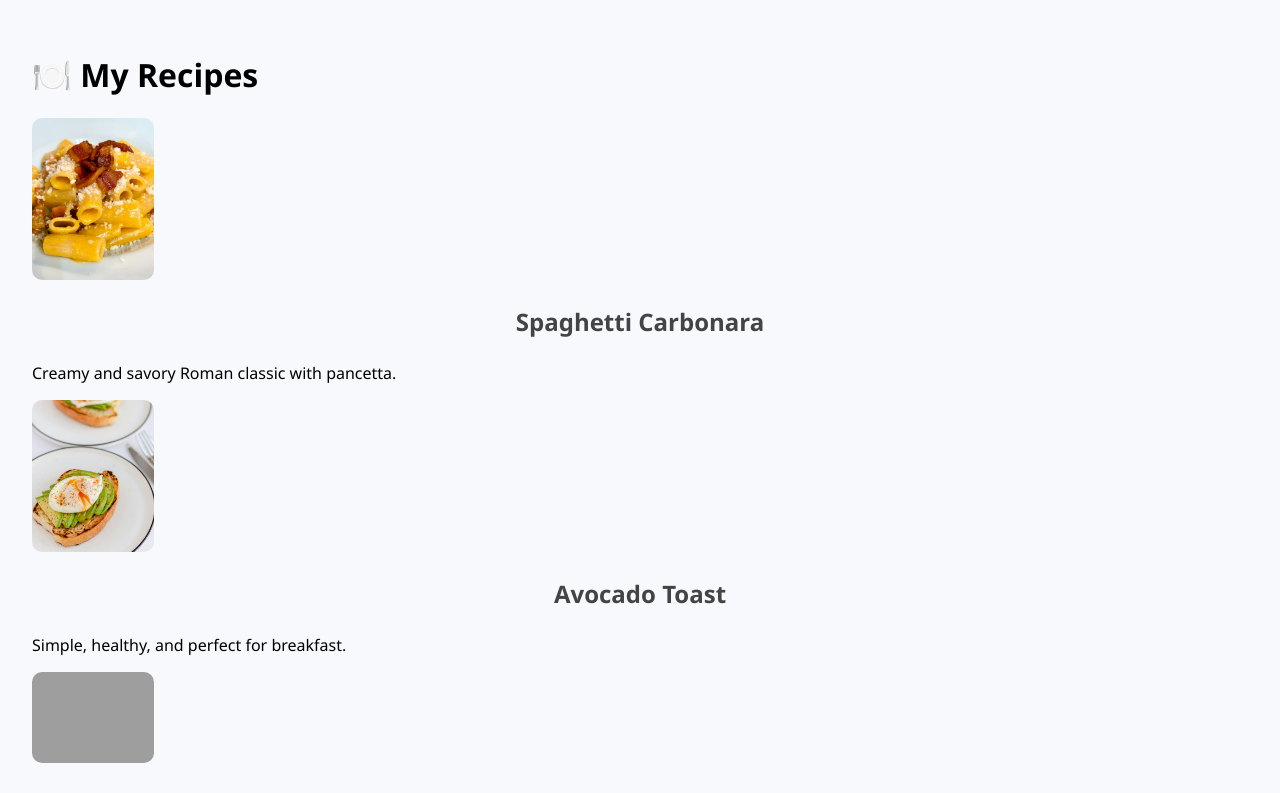
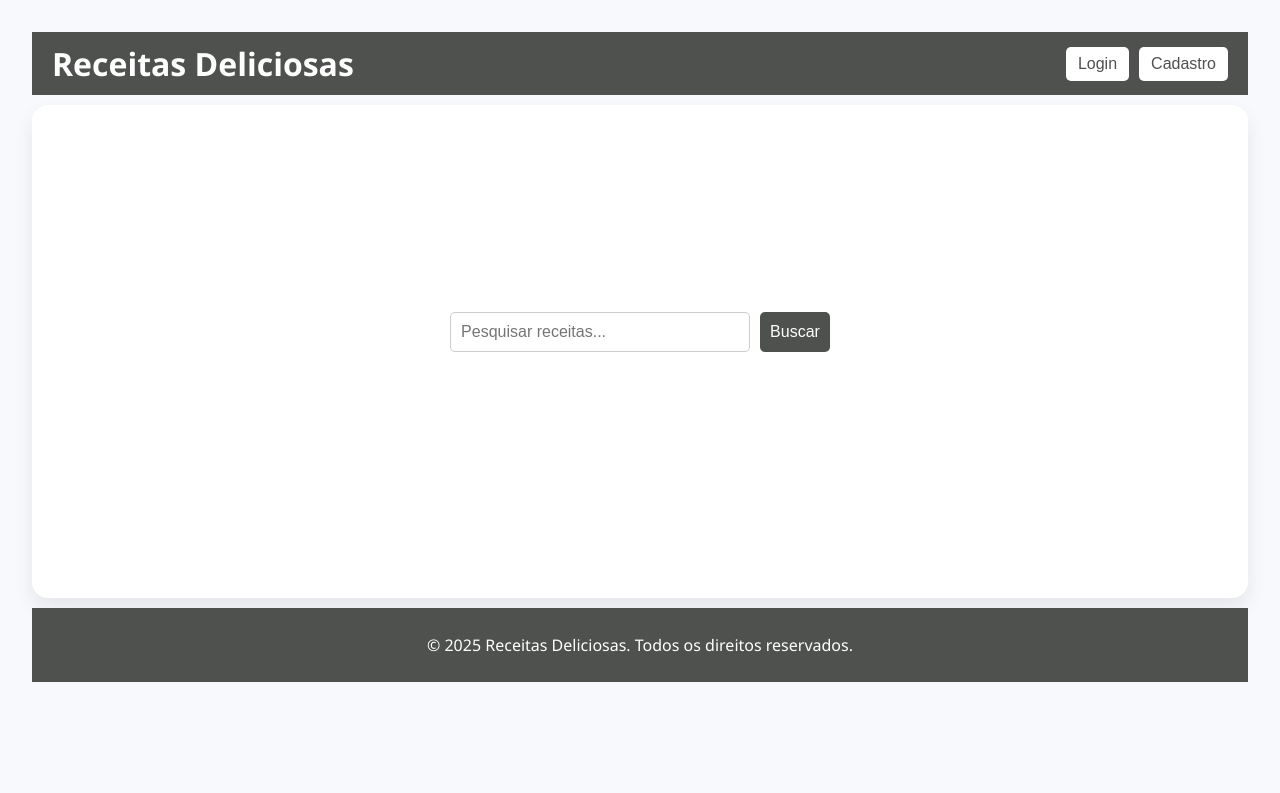
Before and after one commit to jrvelloso/Monday-Recipe, an Angular app in the folder Frontend/recipe-app/: page / in a window 1280 px wide. Shown: the top 793 px of the page. Built offline with nearby package versions, Linux system fonts and the light colour scheme; no server answers; grey boxes are pictures that could not be loaded.

Commit message:
Home component

```diff
--- a/Frontend/recipe-app/src/app/home/home.component.css
+++ b/Frontend/recipe-app/src/app/home/home.component.css
@@ -9,3 +9,153 @@
   transform: scale(1.1);
   transition: transform 0.3s ease;
 }
+
+body {
+  font-family: Arial, sans-serif;
+  background-color: #f4f4f4;
+  margin: 0;
+  padding: 0;
+  display: flex;
+  flex-direction: column;
+  min-height: 100vh;
+}
+header {
+  background: #4e514e;
+  color: white;
+  padding: 10px 20px;
+  display: flex;
+  justify-content: space-between;
+  align-items: center;
+}
+header h1 {
+  margin: 0;
+}
+.nav-buttons {
+  display: flex;
+}
+.nav-buttons button {
+  margin-left: 10px;
+  padding: 8px 12px; /* Reduzido para botões menores */
+  background: white;
+  color: #4e514e;
+  border: none;
+  border-radius: 5px;
+  cursor: pointer;
+}
+.nav-buttons button:hover {
+  background: #e0e0e0;
+}
+.container {
+  padding: 17%;
+  width: 100%;
+  height: 100%;
+  min-width: 100%;
+  margin-block: 10px;
+  text-align: center;
+  flex: 1; /* Faz a área do conteúdo ocupar o espaço restante */
+  display: flex;
+  flex-direction: column;
+  justify-content: center; /* Centraliza verticalmente */
+  align-items: center; /* Centraliza horizontalmente */
+}
+.search-bar {
+  margin-bottom: 20px;
+  display: flex;
+  justify-content: center; /* Centraliza a barra de pesquisa */
+}
+.search-bar input {
+  padding: 10px;
+  width: 300px;
+  border: 1px solid #ccc;
+  border-radius: 5px;
+  margin-right: 10px; /* Espaço entre o input e o botão */
+}
+.search-bar button {
+  padding: 10px;
+  background: #4e514e;
+  color: white;
+  border: none;
+  border-radius: 5px;
+  cursor: pointer;
+}
+.search-bar button:hover {
+  background: #4e514e;
+}
+.recipe-list {
+  margin-top: 20px;
+  display: flex; /* Exibe as receitas em linha */
+  flex-wrap: wrap; /* Permite que as receitas se movam para a linha seguinte se não houver espaço */
+  justify-content: center; /* Centraliza as receitas */
+}
+.recipe-item {
+  background: white;
+  padding: 15px;
+  margin: 10px;
+  border-radius: 5px;
+  width: 200px; /* Largura dos itens da receita */
+  box-shadow: 0 0 10px rgba(0, 0, 0, 0.1);
+  cursor: pointer;
+  text-align: center; /* Centraliza o texto dentro do item da receita */
+}
+.recipe-item:hover {
+  box-shadow: 0 0 15px rgba(0, 0, 0, 0.2);
+}
+footer {
+  background: #4e514e;
+  color: white;
+  text-align: center;
+  padding: 10px 0;
+  position: relative;
+  bottom: 0;
+  width: 100%;
+}
+.form-container {
+  display: none;
+  margin: 20px auto;
+  text-align: center;
+  background: white;
+  padding: 20px;
+  border-radius: 5px;
+  box-shadow: 0 0 10px rgba(0, 0, 0, 0.1);
+  width: 400px; /* Largura do formulário */
+  padding-left: 20px; /* Espaço à esquerda */
+  padding-right: 20px; /* Espaço à direita */
+}
+.form-container input {
+  width: calc(100% - 20px); /* Ajustado para o padding */
+  padding: 10px;
+  margin: 10px 0;
+  border: 1px solid #ccc;
+  border-radius: 5px;
+}
+.form-container button {
+  padding: 8px; /* Reduzido para botões menores */
+  background: #4e514e;
+  color: white;
+  border: none;
+  border-radius: 5px;
+  cursor: pointer;
+  width: 30%; /* Botão ocupa 30% da largura */
+  margin: 5px; /* Margem entre os botões */
+}
+.form-container button:hover {
+  background: #4e514e;
+}
+.back-button {
+  margin-top: 10px; /* Ajustado para margem superior */
+  padding: 8px; /* Reduzido para botões menores */
+  background: #d9534f;
+  color: white;
+  border: none;
+  border-radius: 5px;
+  cursor: pointer;
+  width: 30%; /* Botão ocupa 30% da largura */
+}
+.back-button:hover {
+  background: #c9302c;
+}
+.button-container {
+  display: flex;
+  justify-content: space-between; /* Espaço entre os botões */
+  margin-top: 10px; /* Margem superior para o container de botões */
+}
--- a/Frontend/recipe-app/src/app/home/home.component.html
+++ b/Frontend/recipe-app/src/app/home/home.component.html
@@ -1,16 +1,153 @@
-<div class="min-h-screen bg-gray-50 p-6">
-  <h1 class="text-4xl font-bold text-center mb-10 text-gray-800">🍽️ My Recipes</h1>
+<header>
+  <h1>Receitas Deliciosas</h1>
+  <div class="nav-buttons">
+      <button onclick="showLogin()">Login</button>
+      <button onclick="showRegister()">Cadastro</button>
+  </div>
+</header>
 
-  <div class="grid md:grid-cols-3 gap-6">
-    <div *ngFor="let recipe of recipes"
-      class="bg-white rounded-2xl shadow-md overflow-hidden hover:shadow-xl transition-shadow">
-      <img [src]="recipe.image" [alt]="recipe.title" class="w-full h-48 object-cover imageFood" />
-      <div class="p-4">
-        <h2 class="text-xl font-semibold text-gray-800 mb-2">{{ recipe.title }}</h2>
-        <p class="text-gray-600 text-sm">{{ recipe.description }}</p>
+<div class="container">
+  <div class="search-bar" id="searchBar">
+      <input type="text" id="searchInput" placeholder="Pesquisar receitas...">
+      <button onclick="searchRecipes()">Buscar</button>
+  </div>
+
+  <div class="recipe-list" id="recipeList">
+      <!-- As receitas encontradas serão exibidas aqui -->
+  </div>
+
+  <div class="form-container" id="login-form">
+      <h2>Login</h2>
+      <input type="text" id="loginUser" placeholder="Usuário" required>
+      <input type="password" id="loginPassword" placeholder="Senha" required>
+      <div class="error-message" id="loginError" style="color: red;"></div>
+      <div class="button-container">
+          <button type="button" onclick="validateLogin()">Entrar</button>
+          <button class="toggle-button" onclick="toggleForms()">Criar conta</button>
+          <button class="back-button" onclick="goBack()">Voltar</button>
       </div>
-    </div>
+  </div>
+
+  <div class="form-container" id="register-form">
+      <h2>Cadastro</h2>
+      <input type="text" id="registerName" placeholder="Nome" required>
+      <input type="email" id="registerEmail" placeholder="Email" required>
+      <input type="password" id="registerPassword" placeholder="Senha" required>
+      <div class="error-message" id="registerError" style="color: red;"></div>
+      <div class="button-container">
+          <button type="button" onclick="validateRegister()">Cadastrar</button>
+          <button class="toggle-button" onclick="toggleForms()">Já tenho uma conta</button>
+          <button class="back-button" onclick="goBack()">Voltar</button>
+      </div>
   </div>
 </div>
 
-<app-category></app-category>
+<footer>
+  <p>&copy; 2025 Receitas Deliciosas. Todos os direitos reservados.</p>
+</footer>
+
+<script>
+  function showLogin() {
+      document.getElementById('login-form').style.display = 'block';
+      document.getElementById('register-form').style.display = 'none';
+      document.getElementById('recipeList').style.display = 'none';
+      document.getElementById('searchBar').style.display = 'none';
+  }
+
+  function showRegister() {
+      document.getElementById('register-form').style.display = 'block';
+      document.getElementById('login-form').style.display = 'none';
+      document.getElementById('recipeList').style.display = 'none';
+      document.getElementById('searchBar').style.display = 'none';
+  }
+
+  function toggleForms() {
+      const loginForm = document.getElementById('login-form');
+      const registerForm = document.getElementById('register-form');
+      const loginError = document.getElementById('loginError');
+      const registerError = document.getElementById('registerError');
+
+      if (loginForm.style.display === 'none') {
+          loginForm.style.display = 'block';
+          registerForm.style.display = 'none';
+          registerError.innerHTML = ''; // Clear error message
+      } else {
+          loginForm.style.display = 'none';
+          registerForm.style.display = 'block';
+          loginError.innerHTML = ''; // Clear error message
+      }
+  }
+
+  function goBack() {
+      document.getElementById('login-form').style.display = 'none';
+      document.getElementById('register-form').style.display = 'none';
+      document.getElementById('recipeList').style.display = 'flex'; // Exibe a lista de receitas
+      document.getElementById('loginError').innerHTML = ''; // Clear login error message
+      document.getElementById('registerError').innerHTML = ''; // Clear register error message
+
+      document.getElementById('searchBar').style.display = 'block'; // Exibe a barra de busca
+  }
+
+  function searchRecipes() {
+      const searchInput = document.getElementById('searchInput').value.toLowerCase();
+      const recipeList = document.getElementById('recipeList');
+      recipeList.innerHTML = ''; // Limpa a lista de receitas
+
+      // Simulação de receitas
+      const recipes = [
+          { name: 'Receita 1', description: 'Descrição breve da Receita 1.' },
+          { name: 'Receita 2', description: 'Descrição breve da Receita 2.' },
+          { name: 'Receita 3', description: 'Descrição breve da Receita 3.' }
+      ];
+
+      const filteredRecipes = recipes.filter(recipe => recipe.name.toLowerCase().includes(searchInput));
+
+      if (filteredRecipes.length > 0) {
+          filteredRecipes.forEach(recipe => {
+              const recipeItem = document.createElement('div');
+              recipeItem.className = 'recipe-item';
+              recipeItem.innerHTML = `<h3>${recipe.name}</h3><p>${recipe.description}</p>`;
+              recipeItem.onclick = () => viewRecipeDetails(recipe.name);
+              recipeList.appendChild(recipeItem);
+          });
+      } else {
+          recipeList.innerHTML = '<p>Nenhuma receita encontrada.</p>';
+      }
+
+      recipeList.style.display = 'flex'; // Exibe a lista de receitas
+  }
+
+  function viewRecipeDetails(recipeName) {
+      alert("Visualizando detalhes da " + recipeName);
+      // Aqui você pode redirecionar para uma página de detalhes da receita ou abrir um modal com as informações.
+  }
+
+  function validateLogin() {
+      const user = document.getElementById('loginUser').value;
+      const password = document.getElementById('loginPassword').value;
+      const errorDiv = document.getElementById('loginError');
+      errorDiv.innerHTML = '';
+
+      if (!user || !password) {
+          errorDiv.innerHTML = 'Por favor, preencha todos os campos.';
+      } else {
+          // Proceed with login logic
+          alert('Login realizado com sucesso!');
+      }
+  }
+
+  function validateRegister() {
+      const name = document.getElementById('registerName').value;
+      const email = document.getElementById('registerEmail').value;
+      const password = document.getElementById('registerPassword').value;
+      const errorDiv = document.getElementById('registerError');
+      errorDiv.innerHTML = '';
+
+      if (!name || !email || !password) {
+          errorDiv.innerHTML = 'Por favor, preencha todos os campos.';
+      } else {
+          // Proceed with registration logic
+          alert('Cadastro realizado com sucesso!');
+      }
+  }
+</script>
--- a/Frontend/recipe-app/src/app/home/home.component.ts
+++ b/Frontend/recipe-app/src/app/home/home.component.ts
@@ -13,6 +13,8 @@ export class HomeComponent implements OnInit {
   ngOnInit() {
 
   }
+
+
 
 recipes = [
     {
```
